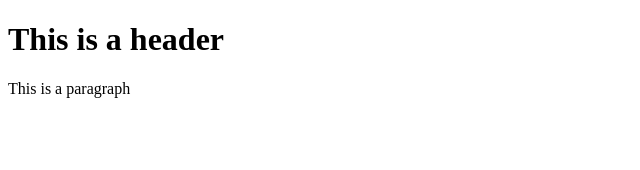
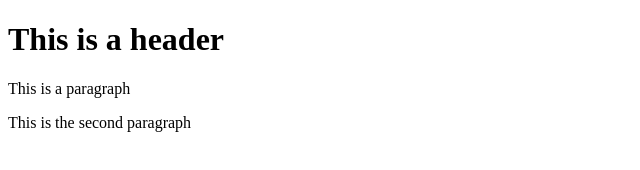
Before and after one commit to aarushi-nema/git-test, a website: page index.html in a window 1280 px wide. Shown: the whole page, without its empty margins (0-640 px from the left). Drawn offline with Linux system fonts and the light colour scheme.

Commit message:
third commit

```diff
--- a/index.html
+++ b/index.html
@@ -4,5 +4,6 @@
     <body>
         <h1>This is a header</h1>
         <p>This is a paragraph</p>
+        <p>This is the second paragraph</p>
     </body>
 </html>
```
Also changed, not shown: package.json (added, +24 -0 lines), 2 other files.
